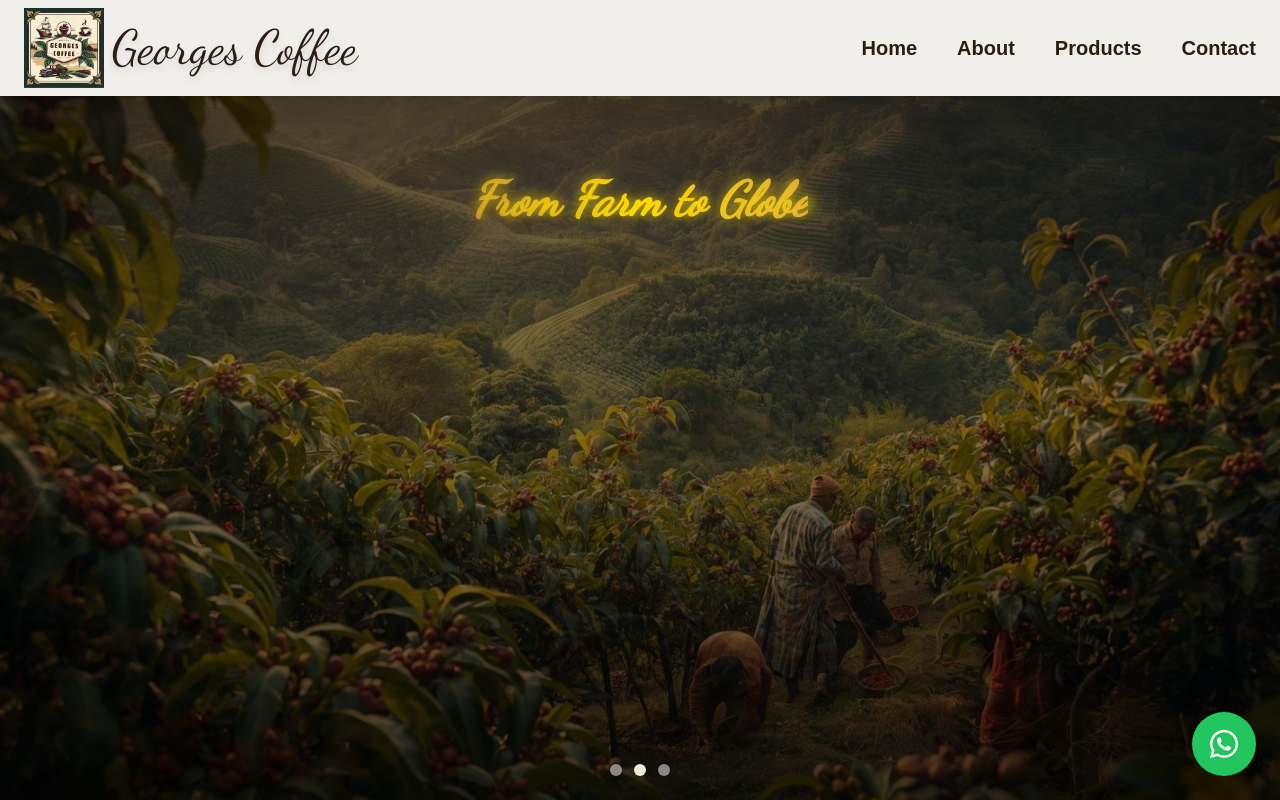
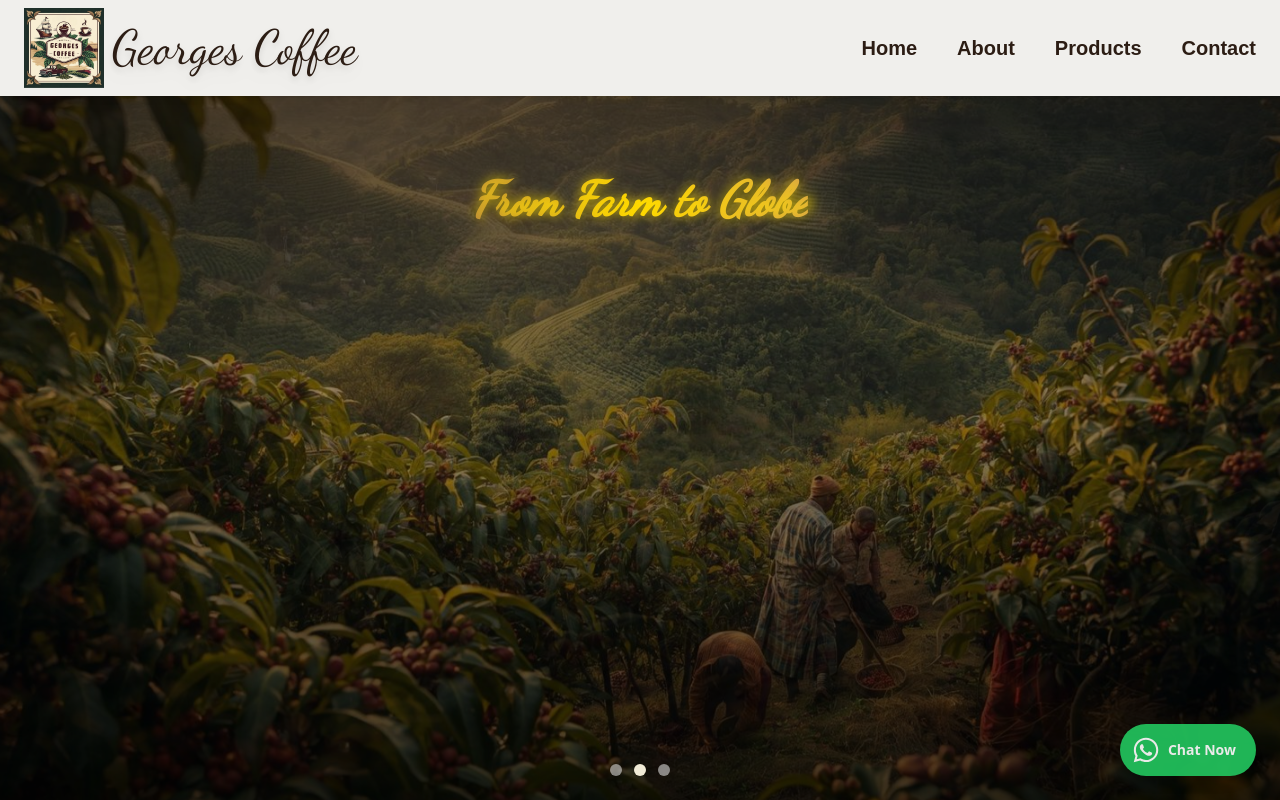
Before and after one commit to Anudepp/Cabinet-of-Coffee-Affairs, a React (Vite) app: page / in a window 1280 px wide. Shown: the top 800 px of the page. Built offline with nearby package versions, Linux system fonts and the light colour scheme.

Commit message:
feat/whatsapp-cta-animation

```diff
--- a/src/components/Hero.tsx
+++ b/src/components/Hero.tsx
@@ -87,9 +87,10 @@ export default function Hero() {
   href={whatsappLink}
   target="_blank"
   rel="noopener noreferrer"
-          className="fixed bottom-6 right-6 bg-green-500 text-white p-4 rounded-full shadow-lg hover:bg-green-600 transition z-50"
+  className="fixed bottom-6 right-6 bg-green-500 text-white p-3 rounded-full shadow-lg hover:bg-green-600 transition z-50 flex items-center space-x-2 animate-pulse"
 >
-          <FaWhatsapp size={32} />
+  <FaWhatsapp size={28} />
+  <span className="text-sm font-semibold pr-2">Chat Now</span>
 </a>
       </div>
 
```
Lines whose indentation alone changed are shown as unchanged.
